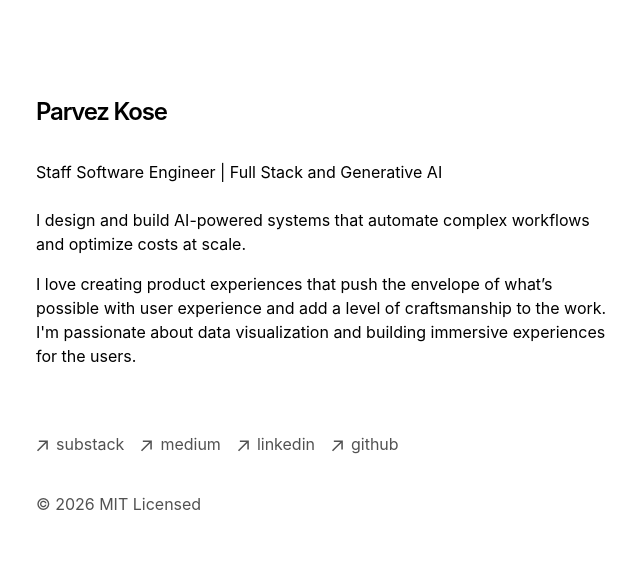
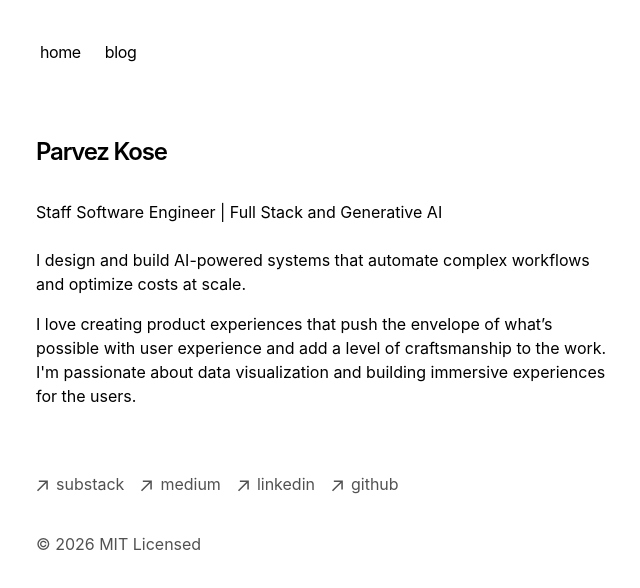
Before and after one commit to parvezk/parvezkose.com, a Next.js app: page / in a window 1280 px wide. Shown: the top 588 px of the page, without its empty margins (316-956 px from the left). Built offline with nearby package versions, Linux system fonts and the light colour scheme.

Commit message:
Enable navigation links in portfolio site
Co-authored-by: Parvez Kose <koseparvez@gmail.com>

```diff
--- a/app/components/nav.tsx
+++ b/app/components/nav.tsx
@@ -18,7 +18,7 @@ export function Navbar() {
           id="nav"
         >
           <div className="flex flex-row space-x-0 pr-10">
-            {/* {Object.entries(navItems).map(([path, { name }]) => {
+            {Object.entries(navItems).map(([path, { name }]) => {
               return (
                 <Link
                   key={path}
@@ -28,7 +28,7 @@ export function Navbar() {
                   {name}
                 </Link>
               );
-            })} */}
+            })}
           </div>
         </nav>
       </div>
```
